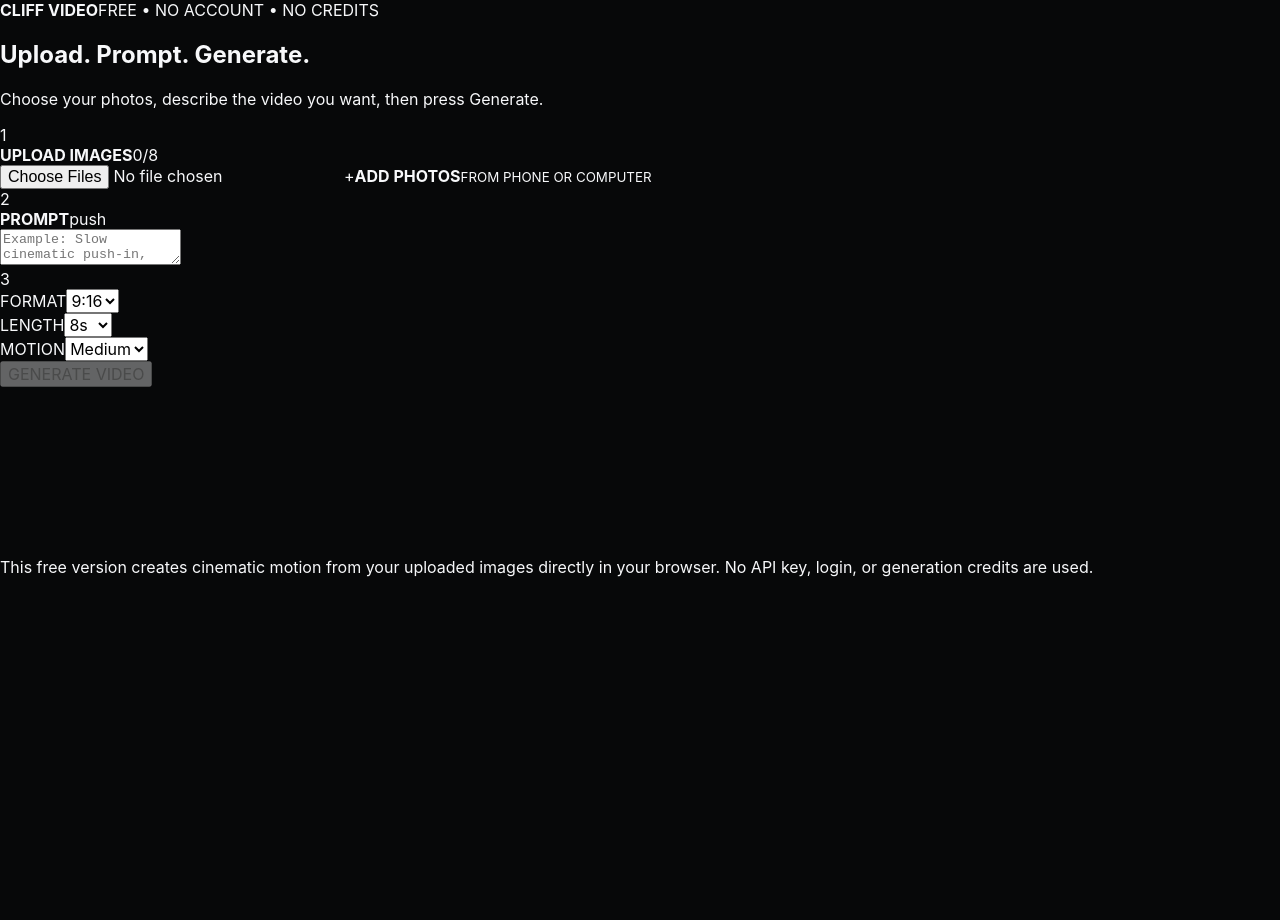
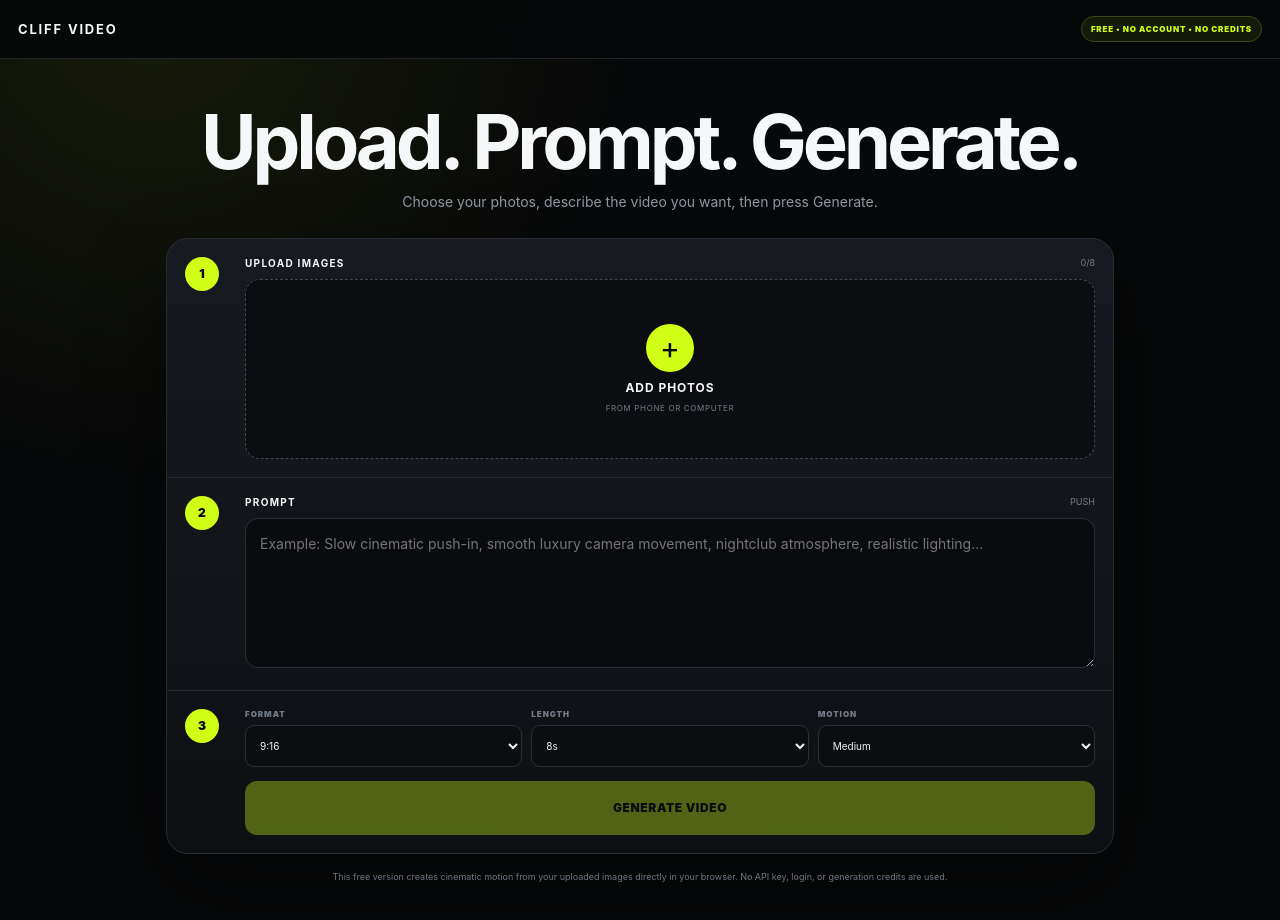
Before and after one commit to bookingcliffpo-spec/nightlife-promoter-mvp, a Next.js app in the folder frontend/: page / in a window 1280 px wide. Shown: the top 920 px of the page. Before the commit the page ends 800 px from the top, so only its background shows below. Built offline with nearby package versions, Linux system fonts and the light colour scheme.

Commit message:
Style simple upload prompt generate studio

```diff
--- a/frontend/src/app/globals.css
+++ b/frontend/src/app/globals.css
@@ -314,3 +314,60 @@ body{overflow-x:hidden}
   .upload-grid{grid-template-columns:1fr}
   .upload-slot{min-height:170px}
 }
+
+/* Simple free upload-prompt-generate studio */
+.simple-page{min-height:100vh;background:
+  radial-gradient(circle at 12% 0,rgba(209,254,23,.08),transparent 30rem),
+  #070809;color:#f6f7f9}
+.simple-header{position:sticky;top:0;z-index:20;display:flex;align-items:center;justify-content:space-between;gap:12px;padding:16px 18px;border-bottom:1px solid #20242a;background:rgba(7,8,9,.92);backdrop-filter:blur(16px)}
+.simple-header b{font-size:13px;letter-spacing:.14em}
+.simple-header span{padding:7px 9px;border:1px solid #3d4818;border-radius:999px;background:#151b0b;color:#d1fe17;font-size:8px;font-weight:900;letter-spacing:.1em}
+.simple-wrap{width:min(980px,100%);margin:auto;padding:46px 16px 70px}
+.simple-title{text-align:center;margin-bottom:24px}
+.simple-title h1{margin:0;font-size:clamp(42px,7vw,76px);line-height:.95;letter-spacing:-.055em}
+.simple-title p{margin:14px auto 0;max-width:660px;color:#8f97a3;font-size:14px;line-height:1.6}
+.simple-card{border:1px solid #292d34;border-radius:22px;background:linear-gradient(180deg,#171a20,#0d0f13);box-shadow:0 30px 80px #0007;overflow:hidden}
+.simple-step{display:grid;grid-template-columns:46px minmax(0,1fr);gap:14px;padding:18px;border-bottom:1px solid #252930}
+.simple-step:last-child{border-bottom:0}
+.step-number{width:34px;height:34px;display:grid;place-items:center;border-radius:50%;background:#d1fe17;color:#070809;font-size:12px;font-weight:950}
+.step-body{min-width:0}
+.step-head{display:flex;align-items:center;justify-content:space-between;gap:12px;margin-bottom:10px}
+.step-head b{font-size:10px;letter-spacing:.13em}
+.step-head span{color:#737c88;font-size:9px;text-transform:uppercase}
+.simple-upload{min-height:180px;display:flex;flex-direction:column;align-items:center;justify-content:center;gap:8px;border:1px dashed #414854;border-radius:15px;background:#0b0d11;cursor:pointer;transition:.2s}
+.simple-upload:hover{border-color:#d1fe17;background:#11150d}
+.simple-upload input{display:none}
+.simple-upload>span{width:48px;height:48px;display:grid;place-items:center;border-radius:50%;background:#d1fe17;color:#080a0a;font-size:30px}
+.simple-upload strong{font-size:12px;letter-spacing:.08em}
+.simple-upload small{color:#737c88;font-size:8px;letter-spacing:.08em}
+.asset-strip{display:flex;gap:8px;overflow-x:auto;padding-top:10px}
+.asset-thumb{position:relative;flex:0 0 92px;height:92px;border:1px solid #2b3037;border-radius:10px;overflow:hidden;background:#050607}
+.asset-thumb img{width:100%;height:100%;object-fit:cover}
+.asset-thumb button{position:absolute;top:4px;right:4px;width:24px;height:24px;border:0;border-radius:50%;background:#000b;color:#fff;font-size:16px}
+.clear-assets{flex:0 0 auto;align-self:center;padding:8px 10px;border:1px solid #333840;border-radius:8px;background:#111419;color:#aeb5bf;font-size:8px;font-weight:900}
+.step-body textarea{width:100%;min-height:150px;padding:14px;border:1px solid #2a2f36;border-radius:13px;background:#090b0e;color:#f4f6f8;resize:vertical;outline:none;font:inherit;font-size:14px;line-height:1.55}
+.step-body textarea:focus{border-color:#697719;box-shadow:0 0 0 3px rgba(209,254,23,.05)}
+.simple-settings{display:grid;grid-template-columns:repeat(3,1fr);gap:9px}
+.simple-settings label{display:block;margin-bottom:6px;color:#737b87;font-size:8px;font-weight:900;letter-spacing:.12em}
+.simple-settings select{width:100%;height:42px;padding:0 10px;border:1px solid #2a2f36;border-radius:9px;background:#0b0d11;color:#f0f2f4;font-size:10px}
+.simple-generate{width:100%;min-height:54px;margin-top:14px;border:0;border-radius:12px;background:#d1fe17;color:#070809;font-size:12px;font-weight:950;letter-spacing:.05em}
+.simple-generate:disabled{opacity:.35;cursor:not-allowed}
+.simple-progress{height:4px;margin-top:8px;border-radius:999px;background:#23272d;overflow:hidden}
+.simple-progress>div{height:100%;background:#d1fe17;transition:width .08s linear}
+.simple-error{margin-top:10px;padding:10px 12px;border:1px solid #5f3038;border-radius:9px;background:#31191e;color:#ffd1d7;font-size:10px}
+.hidden-canvas{position:fixed;left:-99999px;top:-99999px;pointer-events:none}
+.simple-result{display:grid;grid-template-columns:minmax(180px,.55fr) minmax(260px,1fr) auto;gap:16px;align-items:center;margin-top:18px;padding:18px;border:1px solid #292d34;border-radius:20px;background:linear-gradient(180deg,#171a20,#0d0f13)}
+.simple-result>div b{display:block;font-size:10px;letter-spacing:.12em}
+.simple-result>div span{display:block;margin-top:6px;color:#7f8793;font-size:10px}
+.simple-result video{width:100%;max-height:520px;border-radius:12px;background:#000}
+.simple-result a{display:inline-flex;align-items:center;justify-content:center;min-height:46px;padding:0 14px;border-radius:10px;background:#eef2f7;color:#080a0a;text-decoration:none;font-size:9px;font-weight:950;white-space:nowrap}
+.simple-note{max-width:760px;margin:16px auto 0;color:#6f7783;font-size:9px;line-height:1.55;text-align:center}
+@media(max-width:720px){
+  .simple-wrap{padding:30px 9px 52px}
+  .simple-title h1{font-size:46px}
+  .simple-step{grid-template-columns:36px minmax(0,1fr);gap:9px;padding:13px 11px}
+  .step-number{width:30px;height:30px}
+  .simple-settings{grid-template-columns:1fr}
+  .simple-result{grid-template-columns:1fr}
+  .simple-result a{width:100%}
+}
```
